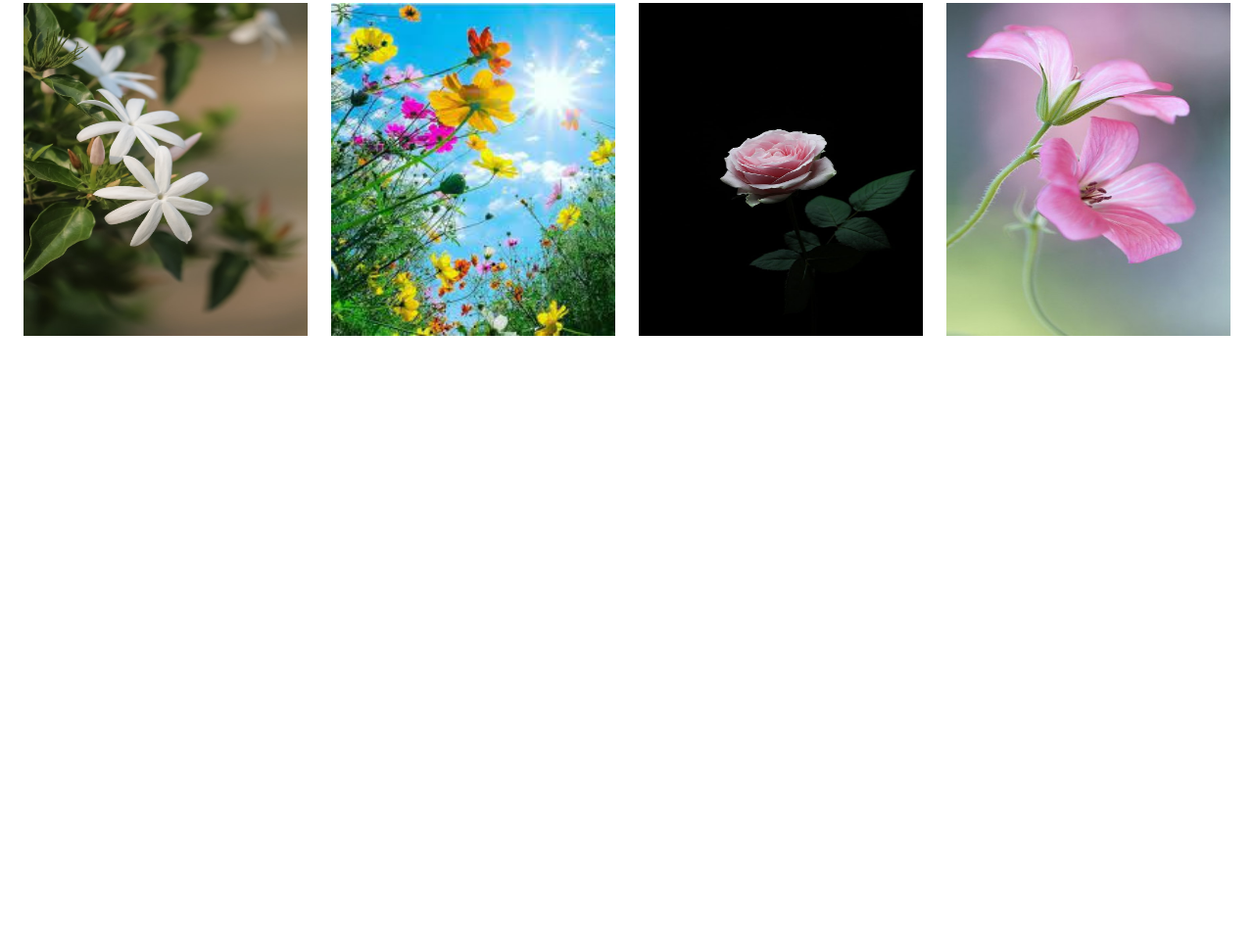
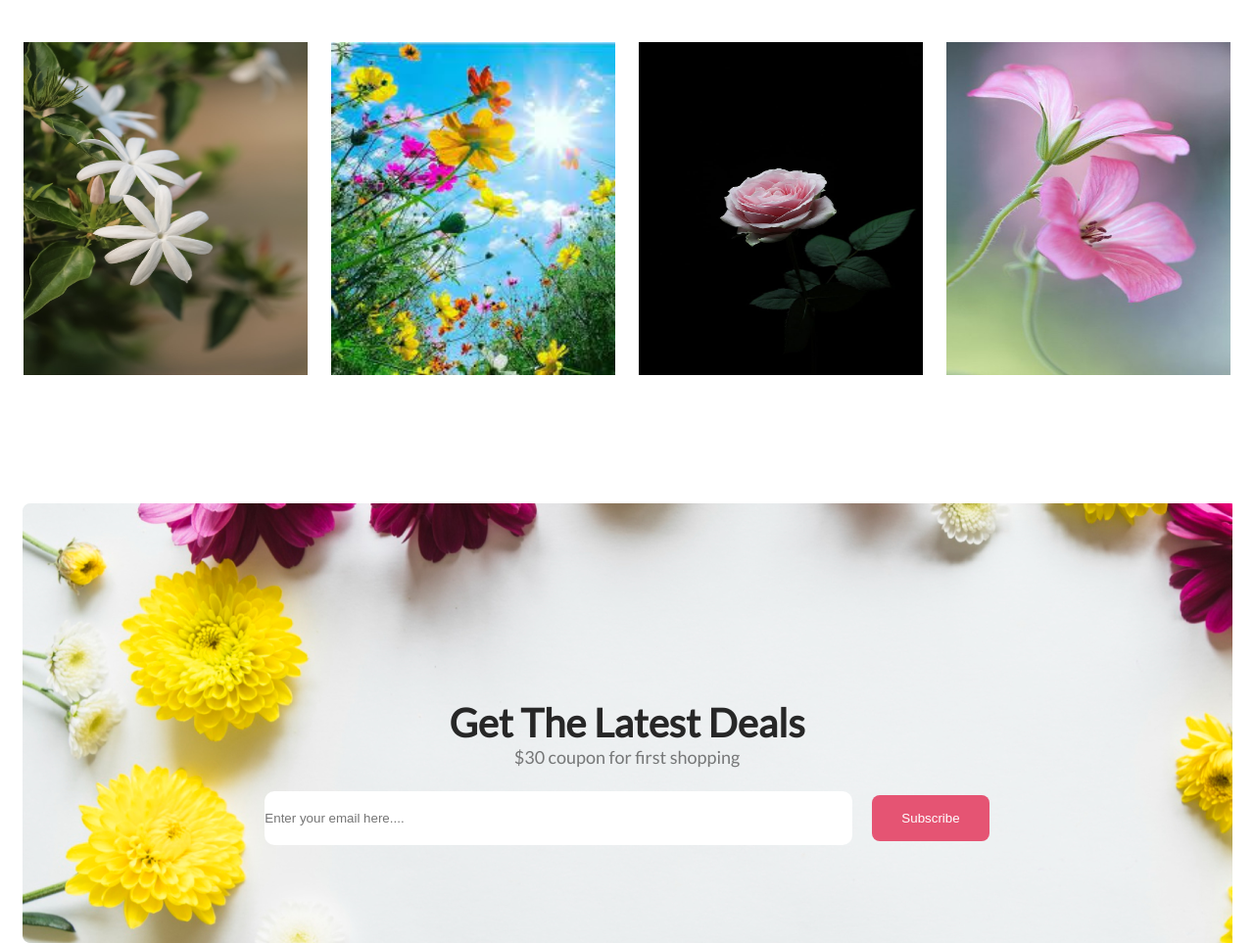
Before and after one commit to Farhad-Hossain-45/first-assignment, a plain HTML site: page index.html in a window 1280 px wide. Shown: the part 3580-4543 px from the top of the page at 98% size. Before the commit the page ends 3926 px from the top, so only its background shows below. Drawn offline with Linux system fonts and the light colour scheme.

Commit message:
added form section

```diff
--- a/index.html
+++ b/index.html
@@ -97,7 +97,7 @@
                 <h3 class="featured-title">Facebook</h3>
                 <p class="featured-discription">It is a long established fact that a reader will be distracted by the readable <br> content of a page when looking at its layout.</p>
             </div>
-            <div class="instagram-container">
+            <div class="instagram-container facebook">
                 <div>
                     <img class="instagram-img" src="./Flower Asset/facebook4.jpg" alt="">
                 </div>
@@ -112,6 +112,21 @@
                 </div>
             </div>
         </section>
+        <section class="form-section">
+            <div class="form-head">
+                <h3 class="form-title">Get The Latest Deals</h3>
+                <p class="form-discription">$30 coupon for first shopping</p>
+            </div>
+            <div class="form-container">
+                <div>
+                    <input type="email" id="email" placeholder="Enter your email here....">
+                </div>
+                <div>
+                    <button class="btn">Subscribe</button>
+                </div>
+            </div>
+
+        </section>
     </main>
     <footer>
 
--- a/style.css
+++ b/style.css
@@ -131,6 +131,7 @@ padding: 85px 45px 0 45px;
     align-items: center;
     margin-top: 128px;
     padding: 0 150px;
+
 }
 .sales-title{
     color: #272727;
@@ -148,7 +149,7 @@ padding: 85px 45px 0 45px;
     margin-left:200px ;
 }
 .instagram{
-    margin-top: 100px;
+    margin-top: 120px;
 }
 .instagram-img{
     width: 290px;
@@ -160,3 +161,47 @@ padding: 85px 45px 0 45px;
     gap: 24px;
     justify-content: center;
 }
+.facebook{
+    margin-bottom: 128px;
+}
+.form-section{
+    background-image: url(Rectangle\ 9.png);
+    width: 1235px;
+    height: 449px;
+    margin: 0 auto;
+    text-align: center;
+
+
+/* border-radius: 8px; */
+
+}
+.form-title{
+    color: #272727;
+    font-size: 40px;
+    margin-top: 200px;
+}
+.form-discription{
+    color: rgba(39, 39, 39, 0.60);
+    font-size: 18px;
+    /* margin-top: 90px;
+    margin-bottom: 100px; */
+}
+.form-container{
+    display: flex;
+    gap: 20px;
+    justify-content: center;
+    align-items: center;
+    margin-top: 24px;
+}
+#email{
+    width: 600px;
+    height: 55px;
+    border: none;
+    border-radius: 10px;
+}
+.form-head{
+    display: flex;
+    flex-direction: column;
+    justify-content: center;
+    align-items: center;
+}
```
Also changed, not shown: Rectangle 9.png (renamed from Flower Asset/Rectangle 9.png).
